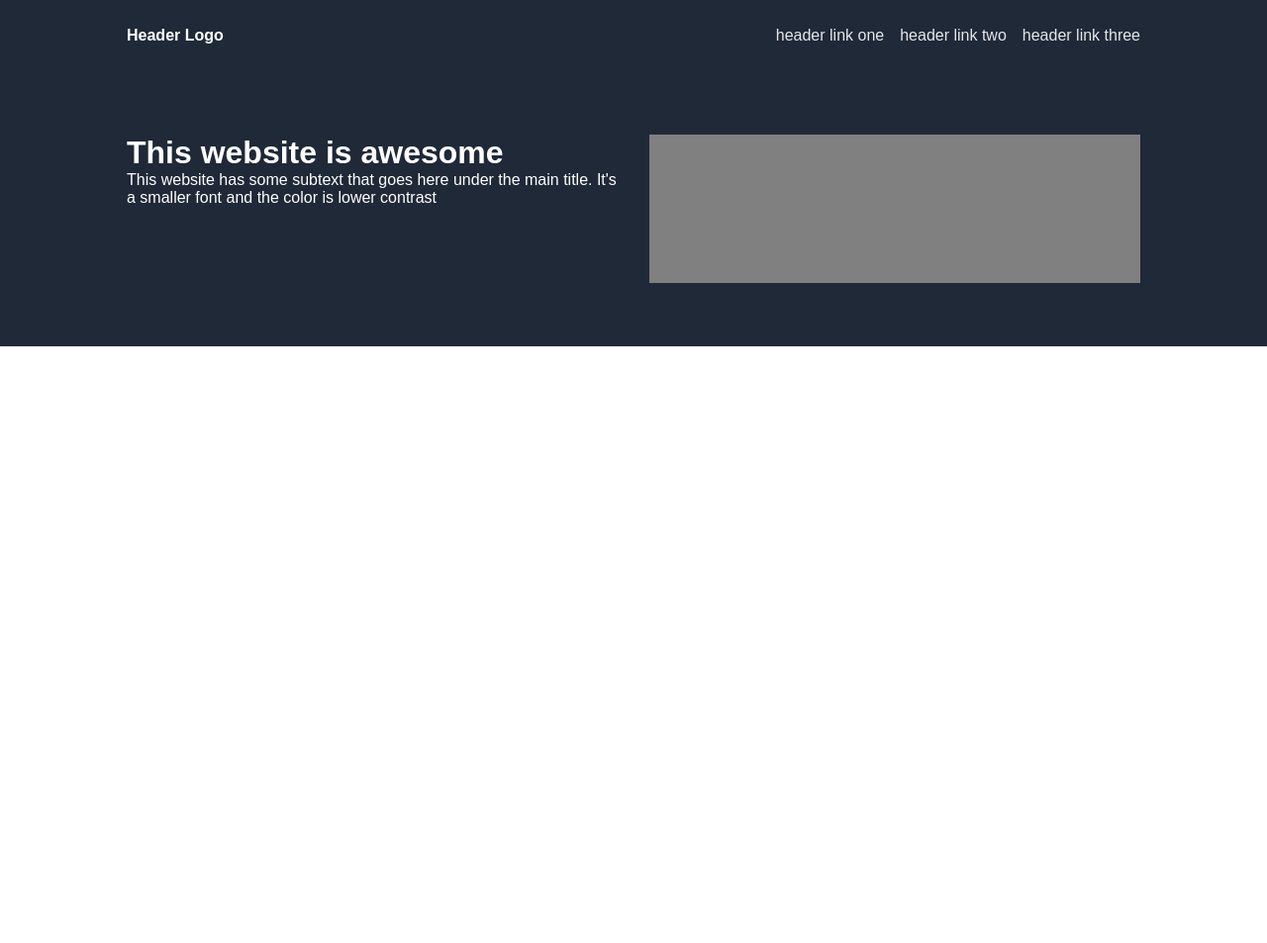
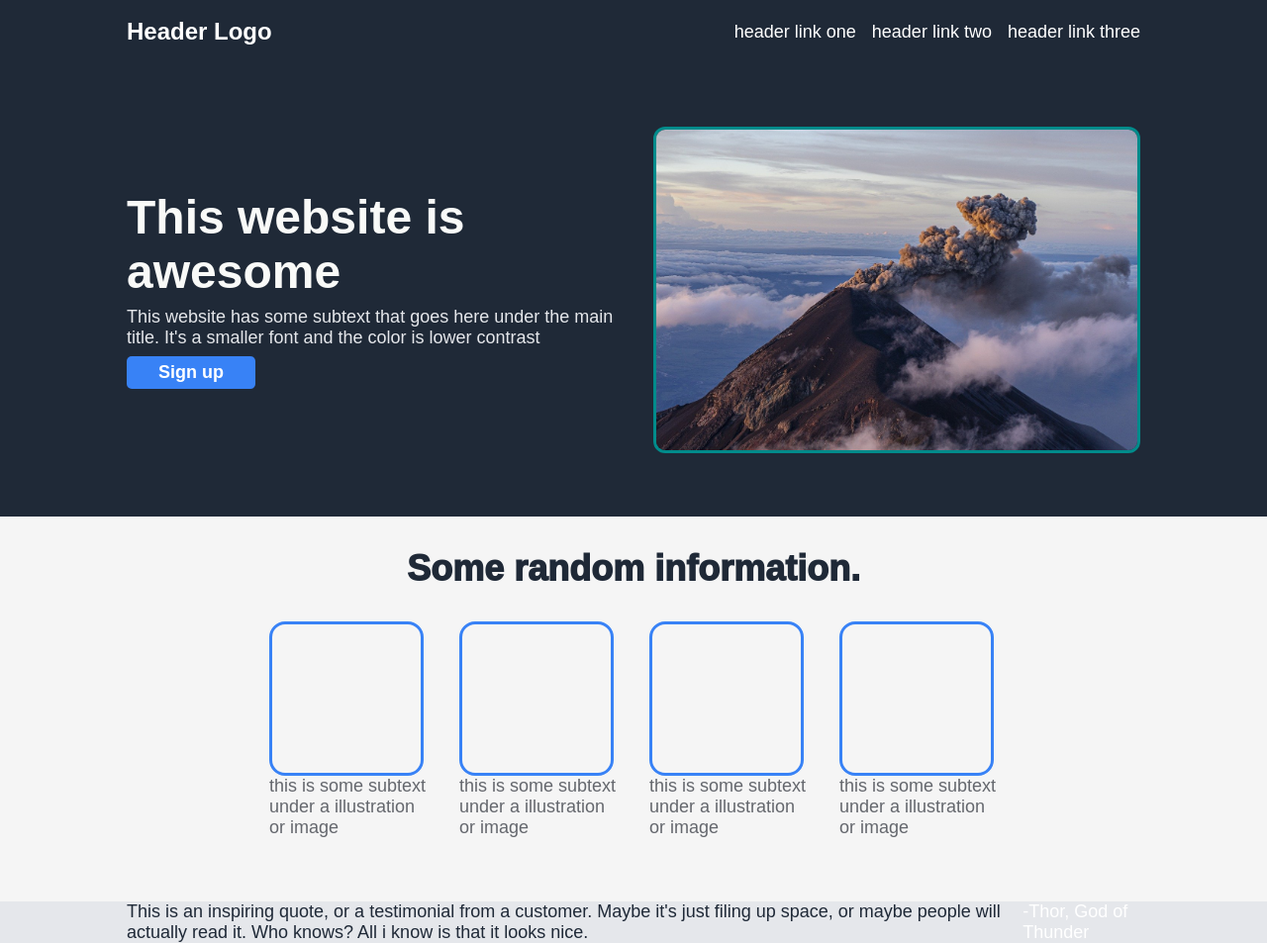
Before and after one commit to Diego63212/odin-landing-page, a plain HTML site: page index.html in a window 1280 px wide. Shown: the whole page at 99% size. Before the commit the page ends 800 px from the top, so only its background shows below. Drawn offline with Linux system fonts and the light colour scheme.

Commit message:
Add hero, information and quotes containers

```diff
--- a/css/style.css
+++ b/css/style.css
@@ -3,25 +3,53 @@
     padding: 0;
     font-family: Arial, Helvetica, sans-serif;
     color: white;
-/*     border: 1px solid red; */
+    font-size: 18px;
 }
 
-header,
-.hero {
-    background-color: #1F2937;
-    display: flex;
-    padding: 0 128px;
+body {
+    flex-direction: column;
 }
 
-header {
+body > * {
+    padding: 0 128px;
+    display: flex;
+    color: white;
+}
+
+a {
+    text-decoration: none;
+}
+
+img {
+    min-width: 0;
+    flex-grow: 1;
+    border: 3px solid darkcyan;
+    border-radius: 12px;
+
+}
+
+.header-color-white {
+    color: #f9faf8;
+}
+
+.text-color-gray {
+    color: #E5E7EB;
+}
+
+.text-information {
+    color: #64676d
+}
+
+.header {
     justify-content: space-between;
     align-items: center;
-    color: white;
-    height: 72px;
+    background-color: #1F2937;
+    height: 64px;
 }
 
-.logo {
+.header-logo {
     font-weight: bold;
+    font-size: 24px;
 }
 
 
@@ -31,30 +59,83 @@ header {
     gap: 16px;
 }
 
-.header-links  a {
-    color: #E5E7EB;
-    text-decoration: none;
-}
-
-.hero {
+.container-hero {
+    background-color: #1F2937;
     padding-top: 64px;
     padding-bottom: 64px;
     justify-content: center;
+    align-content: center;
     gap: 32px;
     flex-wrap: wrap;
 }
 
-.hero-left,
-.hero-right {
-    height: 150px;
-    width: 300px;
-    flex: 1 1 auto;
+.hero-signup {
+    display: flex;
+    flex-direction: column;
+    justify-content: center;
+    gap: 8px;
+    max-width: 500px;
+    flex: 1 1 400px;
+    margin: 0 auto;
 }
 
-.hero-left {
+.hero-image {
+    margin: 0 auto;
+    max-width: 500px;
+    flex-basis: 350px;
 }
 
-.hero-right {
-    background-color: gray;
-    max-width: 500px;
+.hero-title {
+    font-size: 48px;
+    font-weight: extra-bold;
 }
+
+.hero-signup-button {
+    padding: 6px 28px;
+    background-color: #3882F6;
+    max-width: 130px;
+    font-weight: bold;
+    border-radius: 5px;
+    border-style: none;
+}
+
+.container-information {
+    background-color: #f5f5f5;
+    flex-direction: column;
+    align-items: center;
+    padding: 32px;
+}
+
+.information-title {
+    color: #1F2937;
+    font-size: 36px;
+    font-weight: 1000;
+    text-align: center;
+}
+
+.information-cube {
+    border: 3px solid #3882F6;
+    border-radius: 16px;
+    height: 150px;
+    width: 150px;
+}
+
+.information-content {
+    display: flex;
+    gap: 32px;
+    margin: 32px 0;
+    justify-content: center;
+    flex-wrap: wrap;
+}
+
+.information-item {
+    width: 160px;
+}
+
+.container-quotes {
+    background-color: #E5E7EB;
+}
+
+.quote-text {
+    color: #1f2937
+}
--- a/index.html
+++ b/index.html
@@ -3,15 +3,16 @@
 <html lang="en">
     <head>
         <meta charset="UTF-8">
+        <meta name="viewport" content="width=device-width, initial-scale=1.0">
         <link rel="stylesheet" href="./css/style.css">
         <title>Odin Landing Page</title>
     </head>
 
     <body>
         <header class="header">
-            <div class="logo">Header Logo</div>
+            <div class="header-logo">Header Logo</div>
             <div>
-                <ul class="header-links">
+                <ul class="header-links text-color-gray">
                     <li><a href="#">header link one</a></li>
                     <li><a href="#">header link two</a></li>
                     <li><a href="#">header link three</a></li>
@@ -19,16 +20,49 @@
             </div>
         </header>
 
-        <div class="hero">
-            <div class="hero-left">
-                <h1>This website is awesome</h1>
-                <p>
+        <div class="container-hero">
+            <div class="hero-signup">
+                <h1 class="hero-title header-color-white">This website is awesome</h1>
+                <p class="text-color-gray">
                     This website has some subtext that goes here under the
                     main title. It's a smaller font and the color is lower
                     contrast
                 </p>
+                <button class="hero-signup-button">Sign up</button>
             </div>
-            <div class="hero-right"></div>
+            <img class="hero-image" src="images/volcano.jpg" alt="Volcano">
+        </div>
+
+        <div class="container-information">
+            <div class="information-title">Some random information.</div>
+            <div class="information-content">
+                <div class="information-item">
+                    <div class="information-cube"></div>
+                    <p class="text-information">this is some subtext under a illustration or image</p>
+                </div>
+                <div class="information-item">
+                    <div class="information-cube"></div>
+                    <p class="text-information">this is some subtext under a illustration or image</p>
+                </div>
+                <div class="information-item">
+                    <div class="information-cube"></div>
+                    <p class="text-information">this is some subtext under a illustration or image</p>
+                </div>
+                <div class="information-item">
+                    <div class="information-cube"></div>
+                    <p class="text-information">this is some subtext under a illustration or image</p>
+                </div>
+            </div>
+        </div>
+
+        <div class="container-quotes">
+            <p class="quote-text">
+                This is an inspiring quote, or a testimonial from a
+                customer. Maybe it's just filing up space, or maybe
+                people will actually read it. Who knows? All i know
+                is that it looks nice.
+            </p>
+            <p class="quote-author">-Thor, God of Thunder</p>
         </div>
     </body>
 </html>
```
Also changed, not shown: images/volcano.jpg (added).
